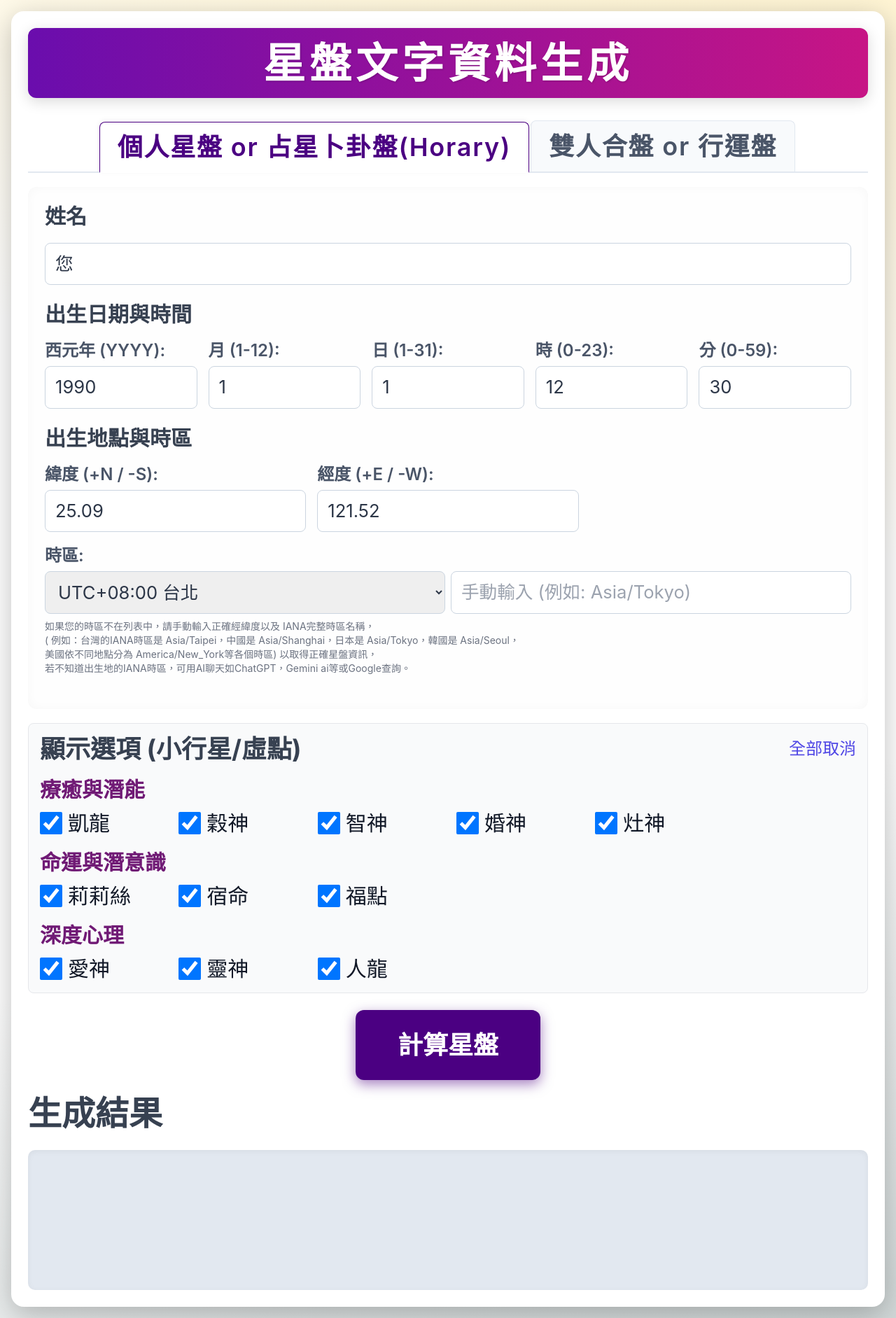
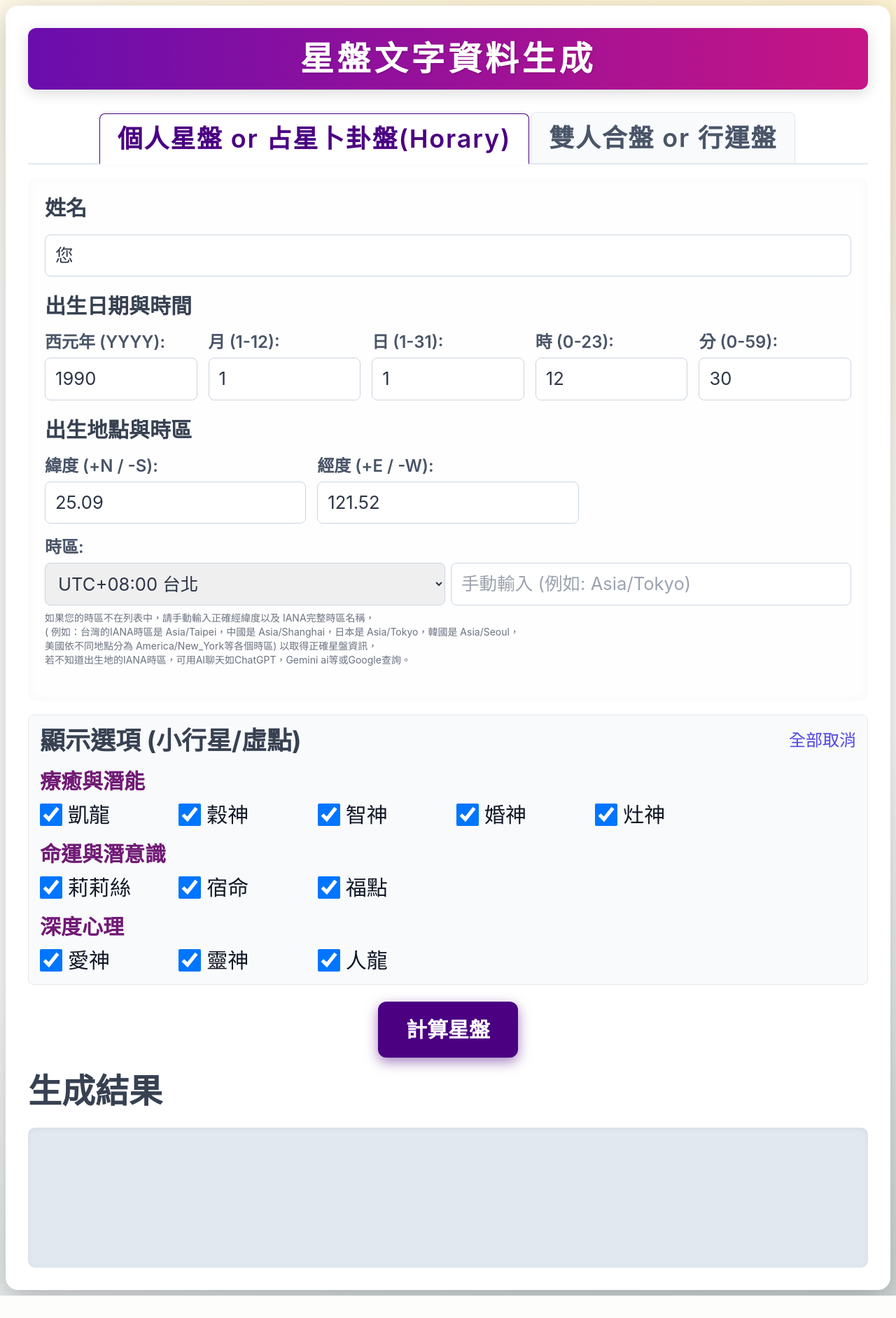
Before and after one commit to Nancy7687/astro-chart-to-text, a Flask app: page / in a window 1280 px wide. Shown: the whole page at 70% size. After the commit the page ends 1851 px from the top, so only its background shows below. Run offline with Flask 3, Linux system fonts and the light colour scheme; some libraries are stand-ins or nearby versions.

Commit message:
modify mobile UI

```diff
--- a/templates/astro__.html
+++ b/templates/astro__.html
@@ -13,10 +13,10 @@
         body {
             font-family: 'Inter', 'Noto Sans TC', 'Microsoft JhengHei', sans-serif;
             min-height: 100vh; /* Ensure gradient covers full viewport height */
-            display: flex; /* Use flexbox for centering the container */
-            justify-content: center; /* Center container horizontally */
-            align-items: flex-start; /* Align container to the top, better for scrolling */
-            padding: 1rem; /* Standardized padding (16px), similar to Gemini's mobile view */
+            display: flex;
+            justify-content: center;
+            align-items: flex-start; /* Align to top, better for scrolling on mobile */
+            padding: 0.5rem; /* Reduced body padding for tighter mobile layout (8px) */
             box-sizing: border-box; /* Include padding in element's total width and height */
             overflow-y: auto; /* Allow scrolling for content that exceeds viewport height */
             /* 紫羅蘭到中等紫羅蘭紅的漸變 */
@@ -83,8 +83,8 @@
         .container {
             width: 100%;
             max-width: 1280px; /* Increased max-width to accommodate two side-by-side forms */
-            margin: 0 auto; /* Centering with auto margin */
-            padding: 1.5rem; /* Adjusted for better mobile spacing (24px) */
+            margin: 0 auto;
+            padding: 1rem; /* Reduced container padding for tighter mobile layout (16px) */
             background-color: #ffffff;
             border-radius: 18px; /* More rounded corners for modern look */
             box-shadow: 0 10px 40px rgba(0, 0, 0, 0.25); /* Stronger, softer shadow */
@@ -163,7 +163,7 @@
         .btn-primary {
             background-color: #4B0082; /* Button matches new primary color */
             color: white;
-            padding: 30px 60px; /* Increased button padding */
+            padding: 0.75rem 1.5rem; /* Mobile-friendly padding */
             border-radius: 12px; /* More rounded button */
             font-weight: 700;
             cursor: pointer;
@@ -517,6 +517,14 @@
             .single-chart-header h3 {
                 font-size: 1.5rem;
             }
+            .container {
+                padding: 2rem; /* Restore larger padding for desktop */
+            }
+            .btn-primary {
+                /* Restore larger button size for desktop */
+                padding: 1.25rem 2.5rem;
+                font-size: 1.875rem; /* text-3xl */
+            }
         }
 
     </style>
@@ -525,7 +533,7 @@
     <div class="container">
         <!-- Main Header -->
         <div class="header-bg">
-            <h1 class="text-4xl md:text-6xl font-bold text-center mb-0" style="letter-spacing: 0.1em;">星盤文字資料生成</h1>
+            <h1 class="text-3xl md:text-5xl font-bold text-center mb-0" style="letter-spacing: 0.1em;">星盤文字資料生成</h1>
        </div>
 
         <!-- Main Tab Buttons -->
```
